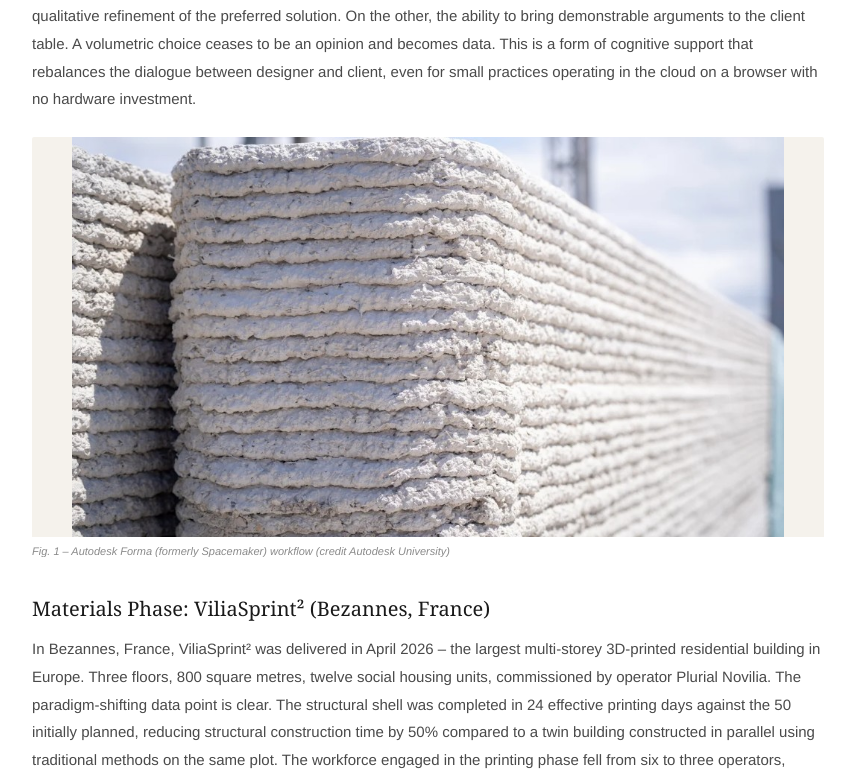
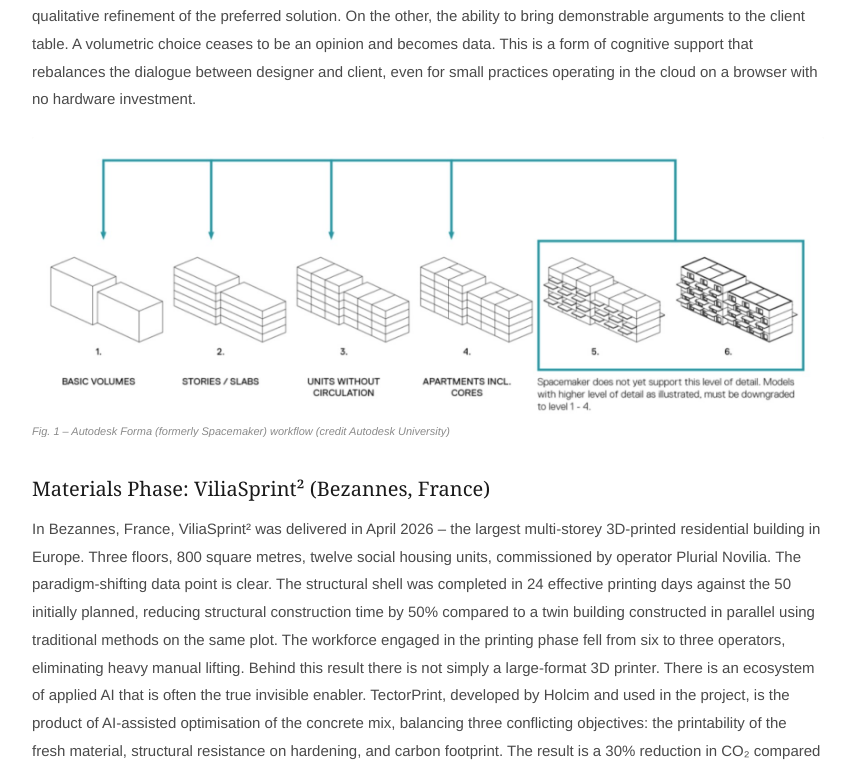
Before and after one commit to levery-srl/levery-website, a Next.js app: page /insights/ai-03-26 in a window 1280 px wide. Shown: the part 1320-2091 px from the top of the page, without its empty margins (40-895 px from the left). Built offline with nearby package versions, Linux system fonts and the light colour scheme.

Commit message:
ai-03-26: definitive fix images[] and imgIndex mapping

```diff
--- a/app/insights/[slug]/InsightClient.jsx
+++ b/app/insights/[slug]/InsightClient.jsx
@@ -29,6 +29,7 @@ const ARTICLES={
     titleIt:"AI nei Progetti di Costruzione: Casi Reali a Supporto dell'Operato Umano",
     hero:"/images/blog/ai-03-26-hero-autodesk-forma.jpg",
     images:[
+      "/images/blog/ai-03-26-hero-autodesk-forma.jpg",
       "/images/blog/ai-03-26-holcim-vialiasprint2.jpg",
       "/images/blog/ai-03-26-cartesius-baubot.jpg",
       "/images/blog/ai-03-26-brennero-webuild.jpg",
```
